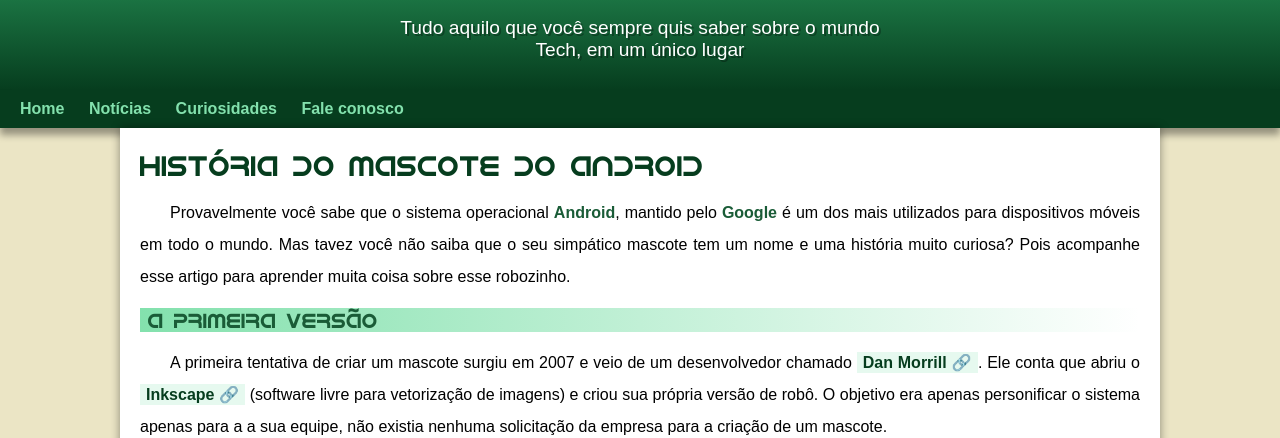
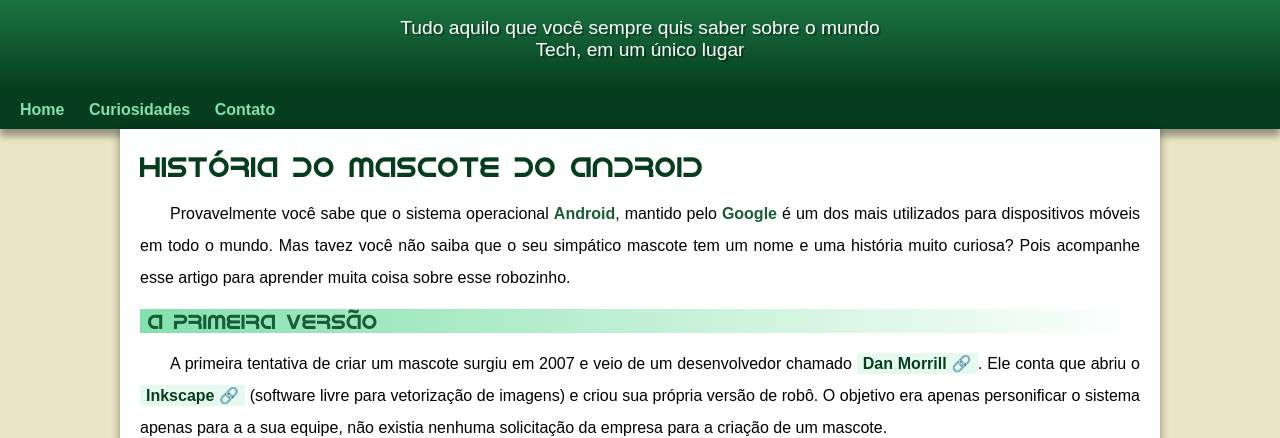
Before and after one commit to H3llyd4/projeto-android, a plain HTML site: page index.html in a window 1280 px wide. Shown: the part 90-528 px from the top of the page. Drawn offline with Linux system fonts and the light colour scheme.

Commit message:
Problema de padding resolvido

```diff
--- a/estilo/style.css
+++ b/estilo/style.css
@@ -60,7 +60,7 @@ header > p {
     padding-right: 10px;
     margin: auto;
     text-shadow: 2px 2px 0px rgba(0, 0, 0, 0.315);
-    margin-bottom: 20px;
+    padding-bottom: 30px;
 }
 
 nav {
--- a/index.html
+++ b/index.html
@@ -18,9 +18,8 @@
 
      <nav>
          <a href="#">Home</a>
-         <a href="#">Notícias</a>
          <a href="#">Curiosidades</a>
-         <a href="#">Fale conosco</a>
+         <a href="#">Contato</a>
     </nav>
 
     <main>
```
